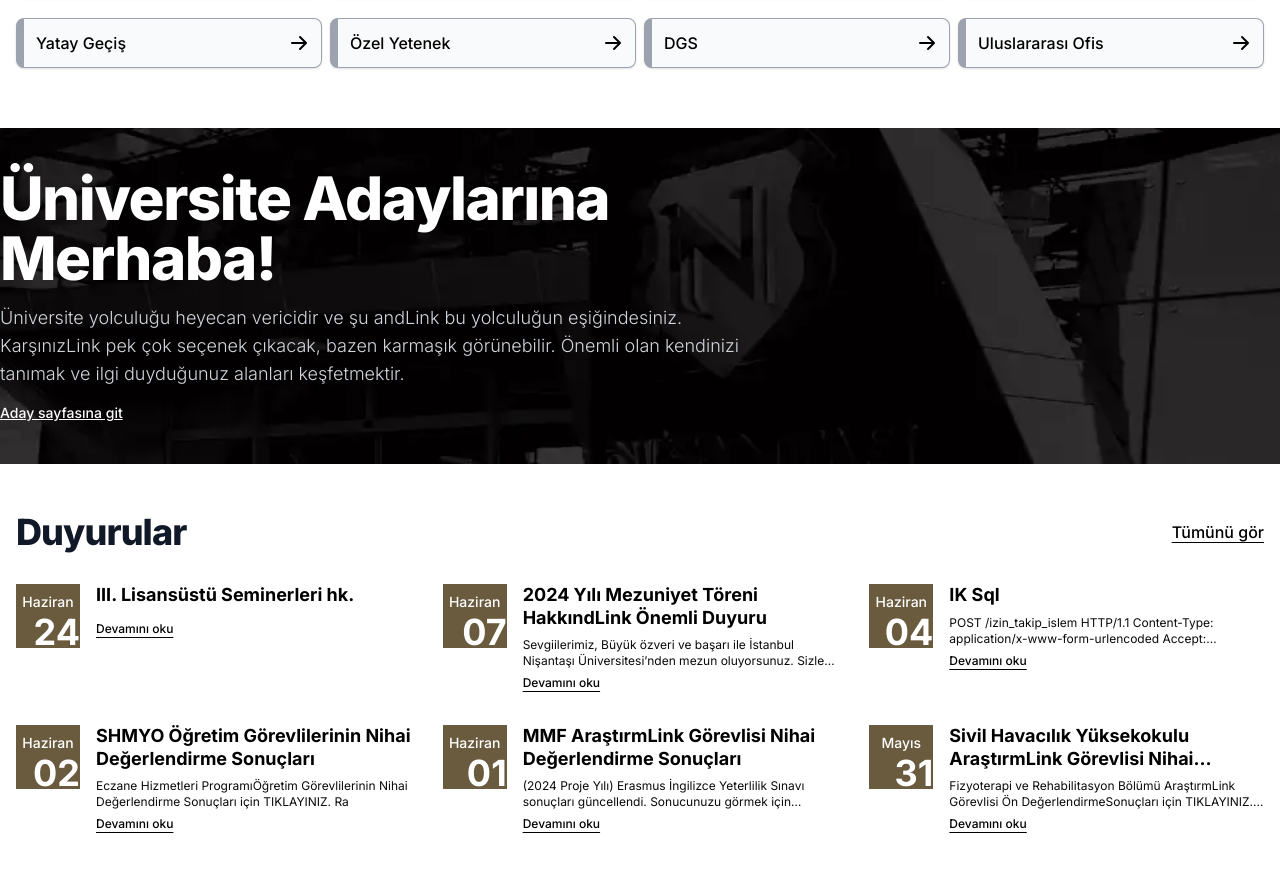
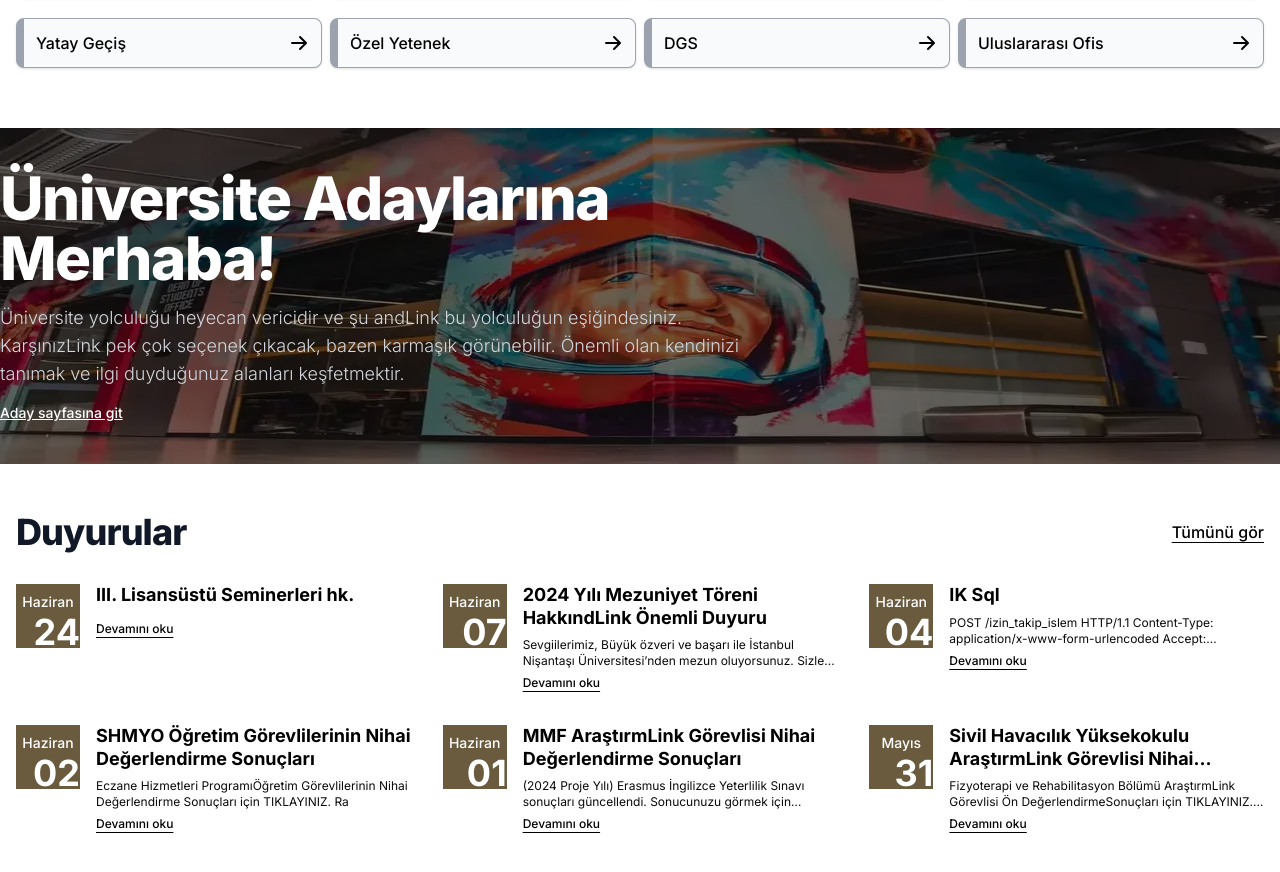
Before and after one commit to zrfli/nish-nextjs, a Next.js app: page / in a window 1280 px wide. Shown: the part 784-1656 px from the top of the page. Built offline with nearby package versions, Linux system fonts and the light colour scheme.

Commit message:
index base fix

```diff
--- a/containers/home/index.tsx
+++ b/containers/home/index.tsx
@@ -137,7 +137,7 @@
         </div>
       </div>
     </section>
-    <section className="bg-gray-500 bg-cover bg-center bg-no-repeat bg-blend-multiplys bg-[url('/ebbb311c-1696-44ac-838a-6194dd216016.webp')]">
+    <section className="bg-neutral-500 bg-cover bg-center bg-no-repeat bg-blend-multiply bg-[url('/498a6090-80e5-4214-b6ee-939ded26d017.webp')]">
       <div className="relative mx-auto max-w-screen-xl px-4 py-10 xl:px-0">
         <div className="mb-6 max-w-screen-md lg:mb-0">
           <h2 className="mb-4 text-4xl font-extrabold leading-tight tracking-tight text-white md:text-5xl lg:text-6xl">Üniversite Adaylarına Merhaba!</h2>
```
Also changed, not shown: public/498a6090-80e5-4214-b6ee-939ded26d017.webp (added).
